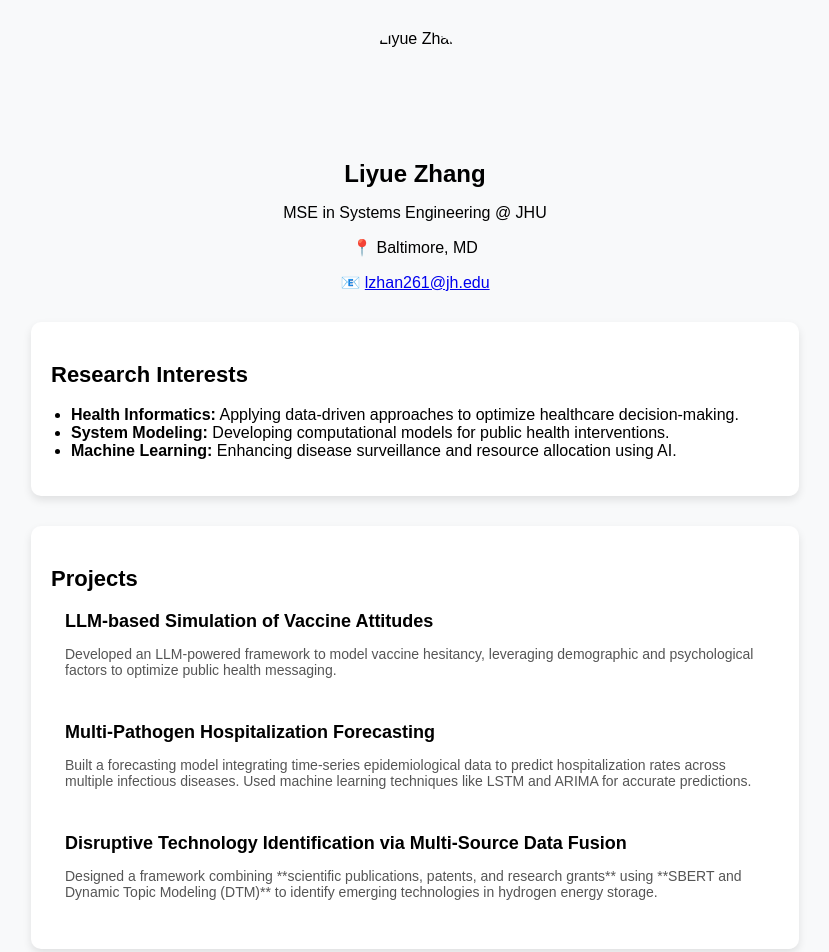
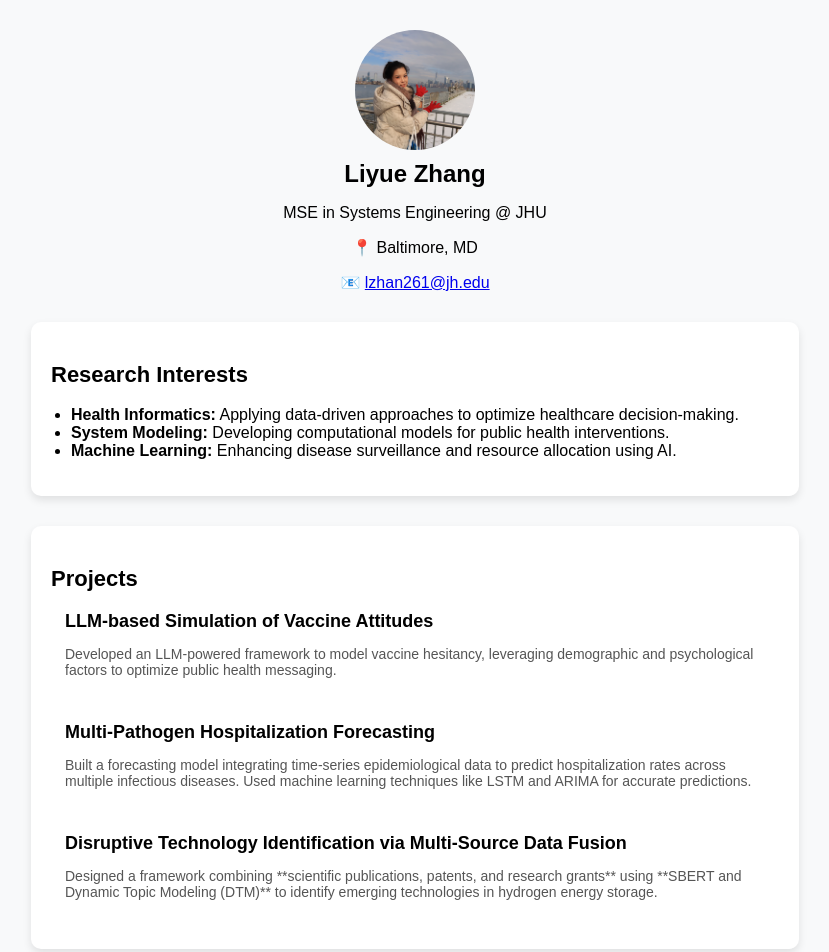
Before and after one commit to ZLY1223/Resume, a plain HTML site: page index.html in a window 1280 px wide. Shown: the top 952 px of the page, without its empty margins (225-1054 px from the left). Drawn offline with Linux system fonts and the light colour scheme.

Commit message:
Update index.html

```diff
--- a/index.html
+++ b/index.html
@@ -11,7 +11,7 @@
 <div class="container">
     <!-- 个人头像 -->
     <div class="profile">
-        <img src="images/profile.jpg" alt="Liyue Zhang" class="profile-pic">
+        <img src="profile.jpg" alt="Liyue Zhang" class="profile-pic">
         <h1>Liyue Zhang</h1>
         <p>MSE in Systems Engineering @ JHU</p>
         <p>📍 Baltimore, MD</p>
```
